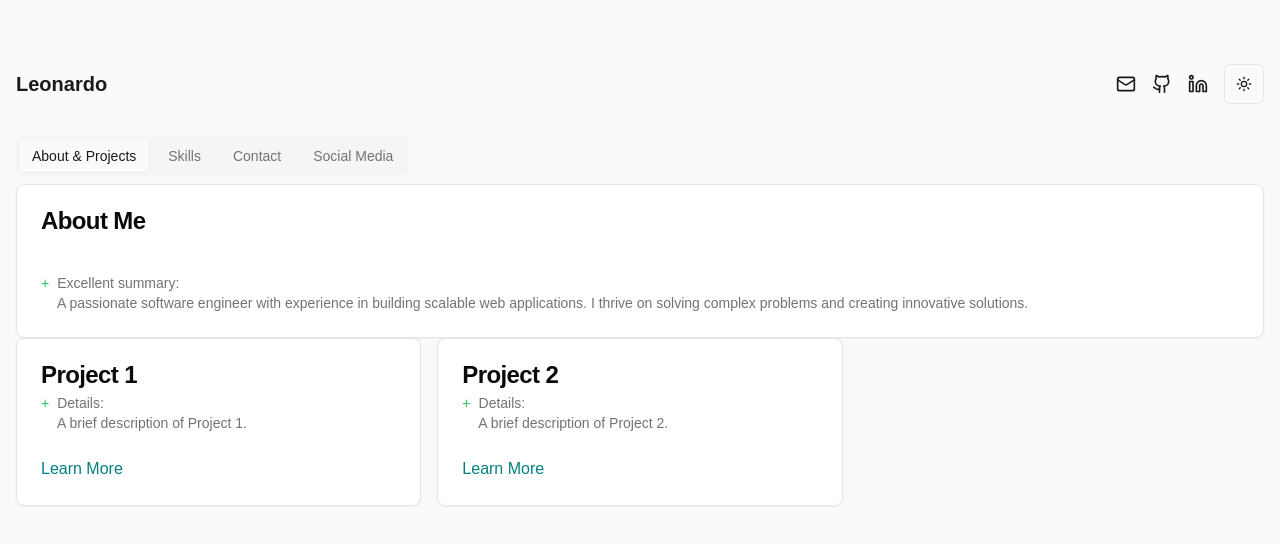
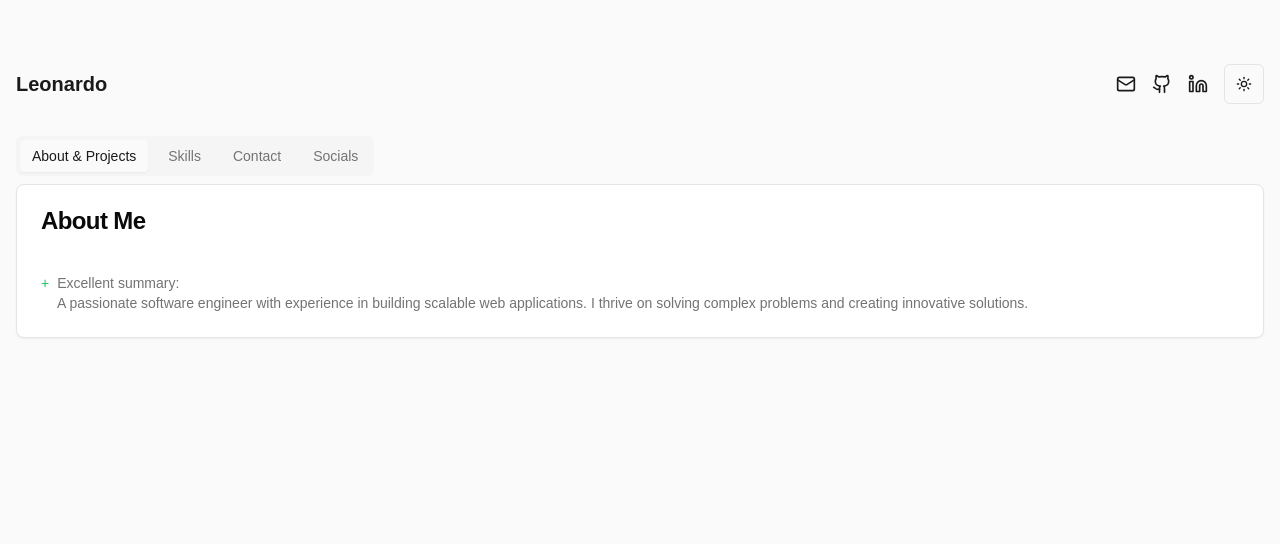
Before and after one commit to isaiahscape/portfolio-minimalist, a Next.js app: page / in a window 1280 px wide. Shown: the top 544 px of the page. Built offline with nearby package versions, Linux system fonts and the light colour scheme.

Commit message:
navigation bar: change "social media" to "socials"

```diff
--- a/src/app/page.tsx
+++ b/src/app/page.tsx
@@ -24,7 +24,7 @@ export default function Home() {
           <TabsTrigger value="about">About &amp; Projects</TabsTrigger>
           <TabsTrigger value="skills">Skills</TabsTrigger>
           <TabsTrigger value="contact">Contact</TabsTrigger>
-          <TabsTrigger value="social">Social Media</TabsTrigger>
+          <TabsTrigger value="social">Socials</TabsTrigger>
         </TabsList>
         <TabsContent value="about">
           <motion.section
@@ -36,7 +36,6 @@ export default function Home() {
             transition={{duration: 0.2}}
           >
             <Bio />
-            <Projects />
           </motion.section>
         </TabsContent>
         <TabsContent value="skills">
--- a/src/components/tabs-component.tsx
+++ b/src/components/tabs-component.tsx
@@ -15,7 +15,7 @@ export function TabsComponent() {
         <TabsTrigger value="projects">Projects</TabsTrigger>
         <TabsTrigger value="skills">Skills</TabsTrigger>
         <TabsTrigger value="contact">Contact</TabsTrigger>
-        <TabsTrigger value="social">Social Media</TabsTrigger>
+        <TabsTrigger value="social">Socials</TabsTrigger>
       </TabsList>
       <TabsContent value="bio" className="space-y-4">
         <section id="bio">
```
